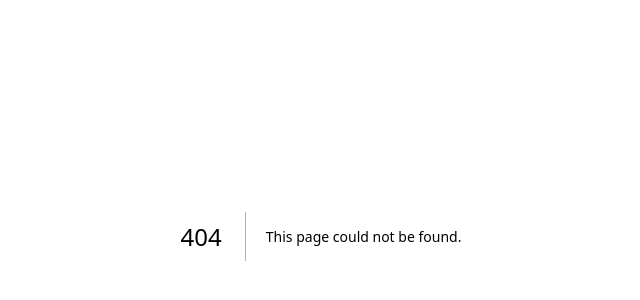
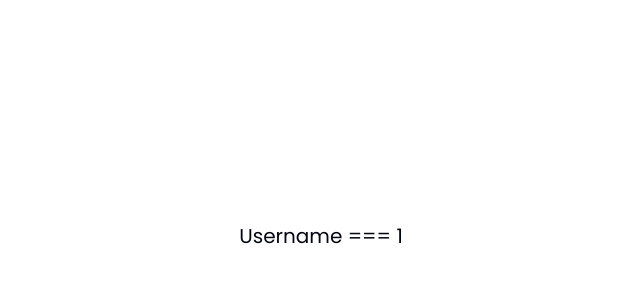
Before and after one commit to Taofeekabdulazeez/consultly-new, a Next.js app: page /consult/1 in a window 1280 px wide. Before the commit this address had no page. Shown: the part 164-464 px from the top of the page, without its empty margins (319-959 px from the left). Built offline with nearby package versions, Linux system fonts and the light colour scheme.

Commit message:
ui development

```diff
--- /dev/null
+++ b/app/(auth)/register/page.tsx
@@ -0,0 +1,3 @@
+export default function Page() {
+  return <div>Register</div>;
+}
--- /dev/null
+++ b/app/consult/[username]/page.tsx
@@ -0,0 +1,14 @@
+type Props = {
+  params: {
+    username: string;
+  };
+};
+
+export default function Page({ params }: Props) {
+  const { username } = params;
+  return (
+    <div className="grid place-items-center h-screen fon-semibold text-xl">
+      Username === {username}
+    </div>
+  );
+}
--- /dev/null
+++ b/app/consult/layout.tsx
@@ -0,0 +1,5 @@
+import { ReactNode } from "react";
+
+export default function Layout({ children }: { children: ReactNode }) {
+  return children;
+}
--- a/app/dashboard/profile/page.tsx
+++ b/app/dashboard/profile/page.tsx
@@ -21,7 +21,7 @@ export default function Page() {
       <Label htmlFor="username">Username</Label>
       <div className="grid gap-4 md:grid-cols-[1fr_auto] mb-10">
         <div className="grid grid-cols-[auto_1fr] border rounded-md">
-          <Input disabled type="text" value={`consultly.com/s/`} />
+          <Input disabled type="text" value={`consultly.com/consult/`} />
           <Input disabled type="text" value={`taofeek-abdulazeez`} />
         </div>
         <div className="grid grid-cols-2 gap-3">
--- a/app/login/layout.tsx
+++ /dev/null
@@ -1,16 +0,0 @@
-export const metadata = {
-  title: 'Next.js',
-  description: 'Generated by Next.js',
-}
-
-export default function RootLayout({
-  children,
-}: {
-  children: React.ReactNode
-}) {
-  return (
-    <html lang="en">
-      <body>{children}</body>
-    </html>
-  )
-}
```
Also changed, not shown: app/(auth)/sign-in/page.tsx (renamed from app/login/page.tsx), app/register/page.tsx (deleted).
